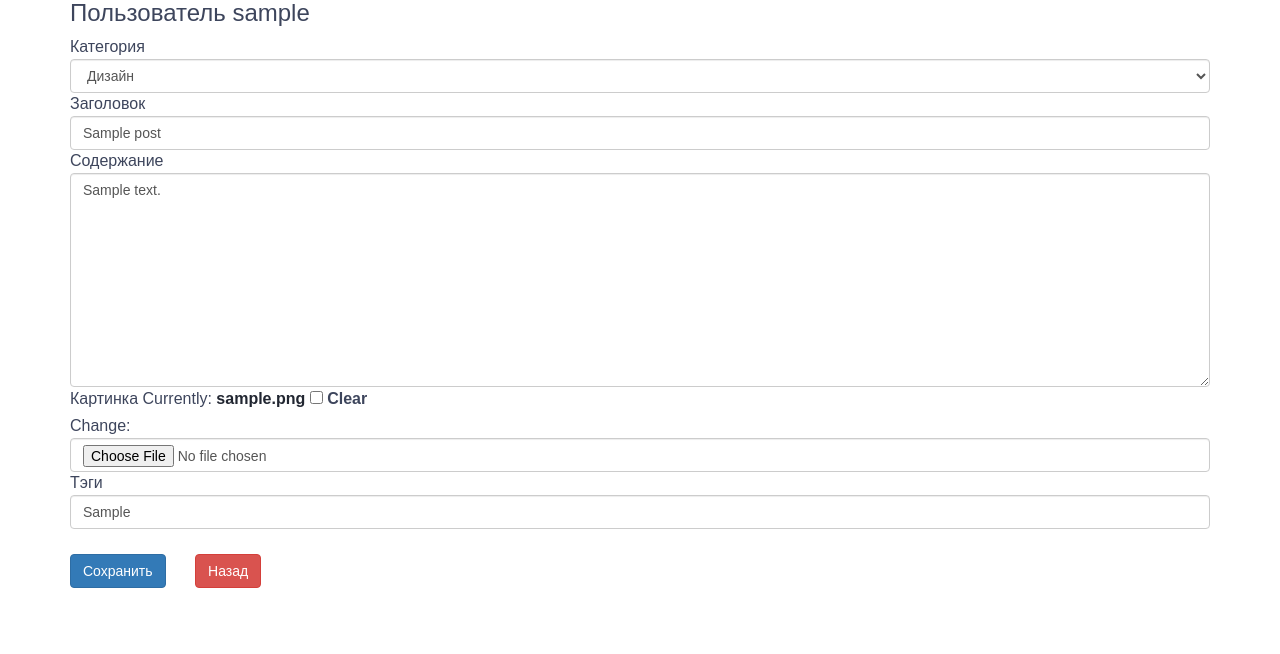
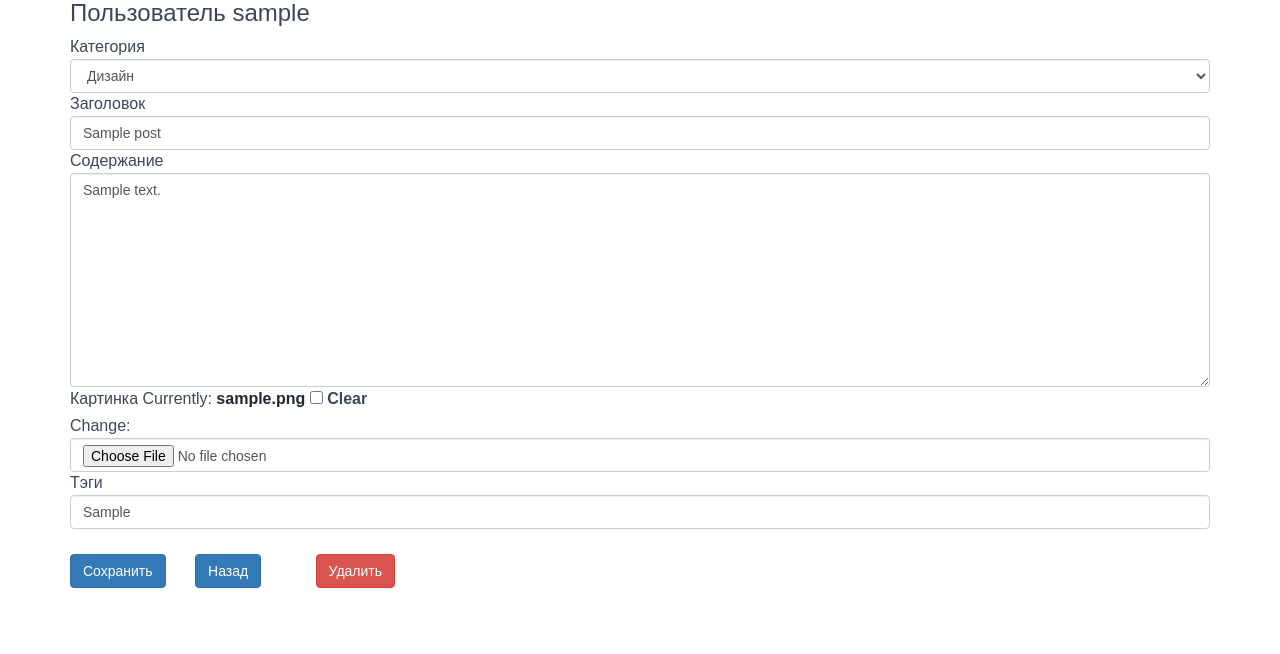
Before and after one commit to TipoSuperHabrBabr/TSHB, a Django app: page /blogapp/edit_post/1/ in a window 1280 px wide. Shown: the part 80-734 px from the top of the page. Run offline with Django 4.2, Linux system fonts and the light colour scheme; a user stored in the database is signed in; tables that the repository leaves empty hold one stand-in row (values such as "Sample post"); some libraries are stand-ins or nearby versions.

Commit message:
added btn delete_post in edit_post.html

```diff
--- a/backend/blogapp/templates/blogapp/edit_post.html
+++ b/backend/blogapp/templates/blogapp/edit_post.html
@@ -9,7 +9,7 @@
         {% csrf_token %}
 
             <div style="display: none">
-                {{ form.user_id }} {{ form.created_date }}{{ form.edit_date }}
+                {{ form.user_id }} {{ form.created_date }}{{ form.edit_date }} {{ form.is_active }}
             </div>
 
          <div class="h3 text-left head">
@@ -29,7 +29,9 @@
 
         <input type="submit" class="btn btn-primary" value="Сохранить"/>
 
-        <a href="{% url 'index' %}" style="margin: 25px" class="btn btn-danger">Назад</a>
+        <a href="{% url 'index' %}" style="margin: 25px" class="btn btn-primary">Назад</a>
+
+        <a href="{% url 'blogapp:delete_post' post.pk %}" style="margin: 25px" class="btn btn-danger">Удалить</a>
 
     </form>
 
```
